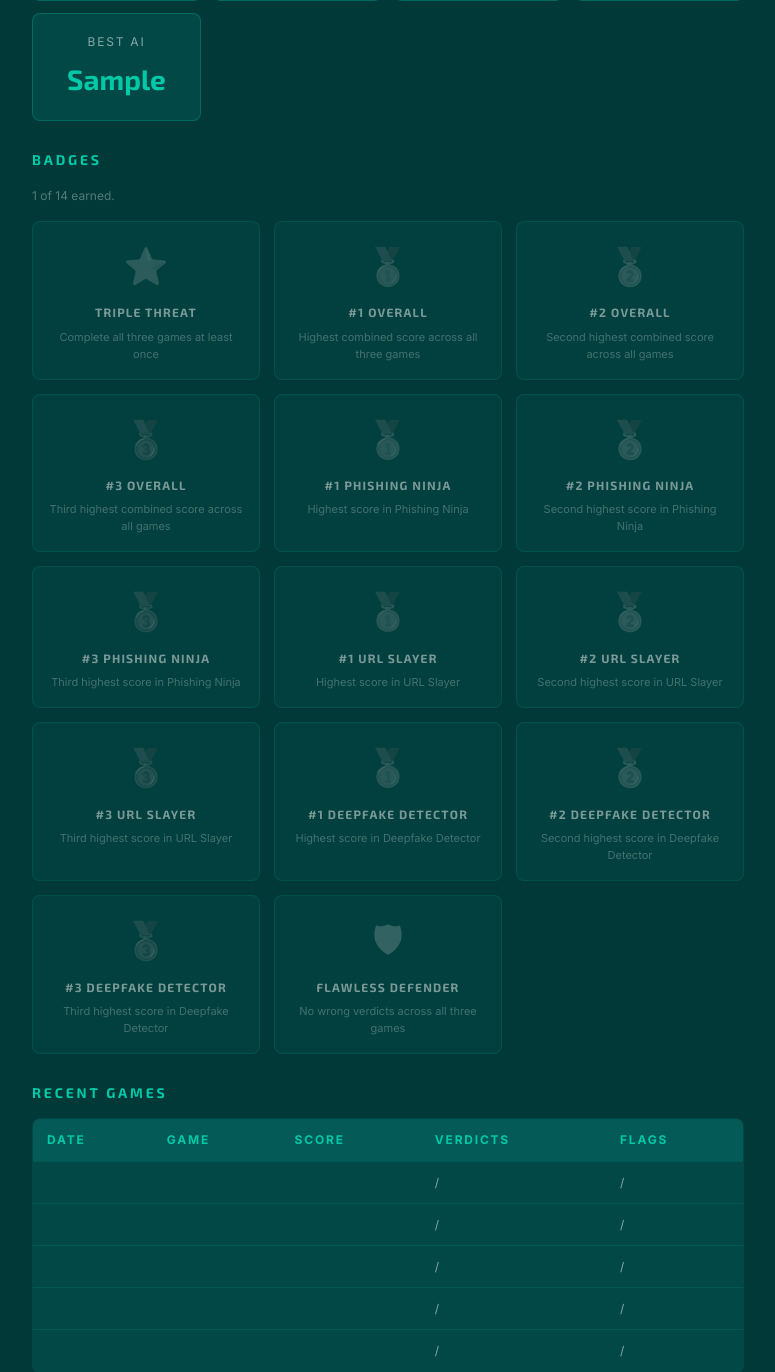
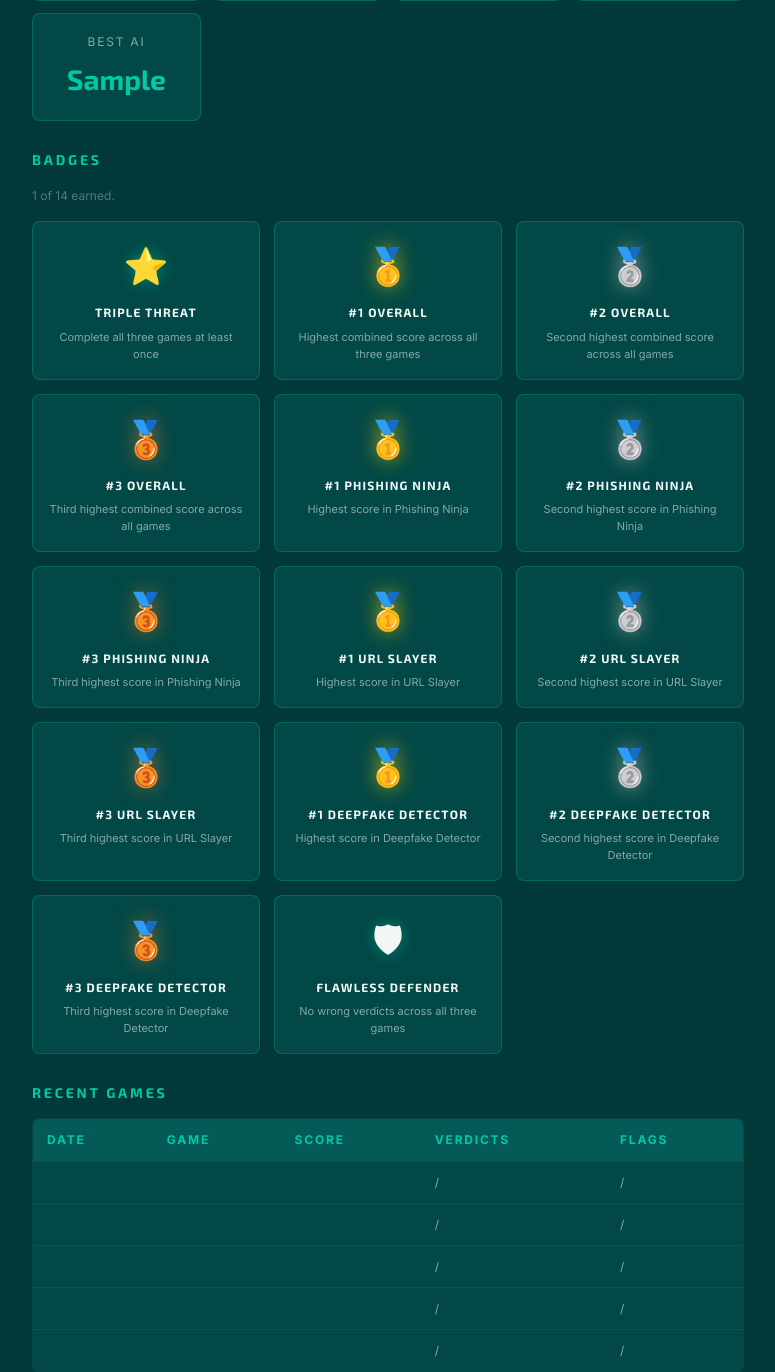
Before and after one commit to tlycody/Final-Year-Project, a Django app: template game/templates/game/profile.html in a window 1280 px wide. Shown: the part 406-1778 px from the top of the page, without its empty margins (252-1027 px from the left). Run offline with Django 5.2, Linux system fonts and the light colour scheme; data comes from the database, SQL or seed files in the repository; both versions use the stored data as it was after the commit; the template is opened without the code that fills it: values that come from a table or form of the project are taken from there, most other values are stand-ins (such as "Sample title", 1, 10 or a date in 2020).

Commit message:
version 3.9 - fix on badges in profile

```diff
--- a/game/templates/game/profile.html
+++ b/game/templates/game/profile.html
@@ -47,16 +47,11 @@
 
         <div class="badges-showcase">
     {% for badge in all_badges %}
-                {% with locked=True %}
-                    {% for ub in earned_badges %}
-                        {% if ub.badge.code == badge.code %}{% with locked=False %}{% endwith %}{% endif %}
-                    {% endfor %}
-                    <div class="badge-tile tier-{{ badge.tier }}{% if locked %} locked{% endif %}">
+        <div class="badge-tile tier-{{ badge.tier }}{% if badge.id not in earned_badge_ids %} locked{% endif %}">
             <span class="badge-icon">{{ badge.icon }}</span>
             <div class="badge-name">{{ badge.name }}</div>
             <div class="badge-desc">{{ badge.description }}</div>
         </div>
-                {% endwith %}
     {% endfor %}
 </div>
 
```
Also changed, not shown: db.sqlite3. Lines whose indentation alone changed are shown as unchanged.
